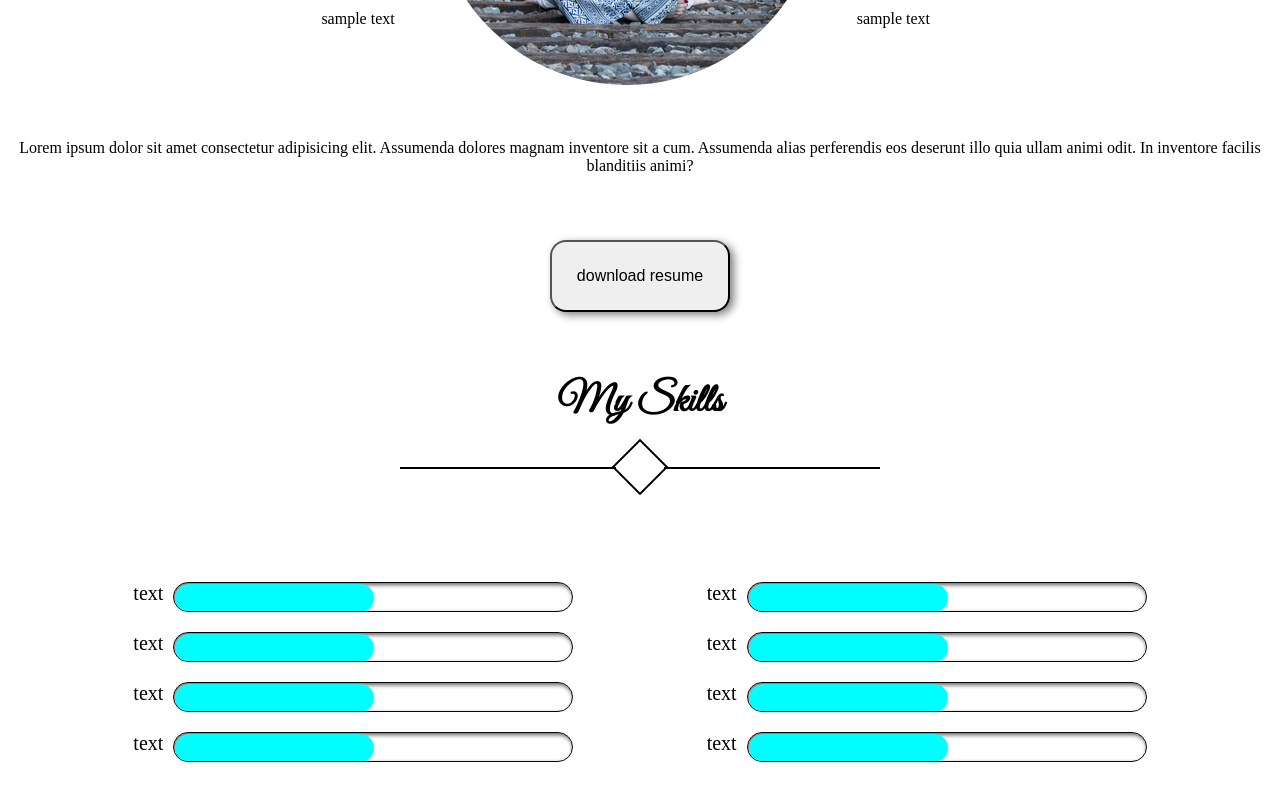
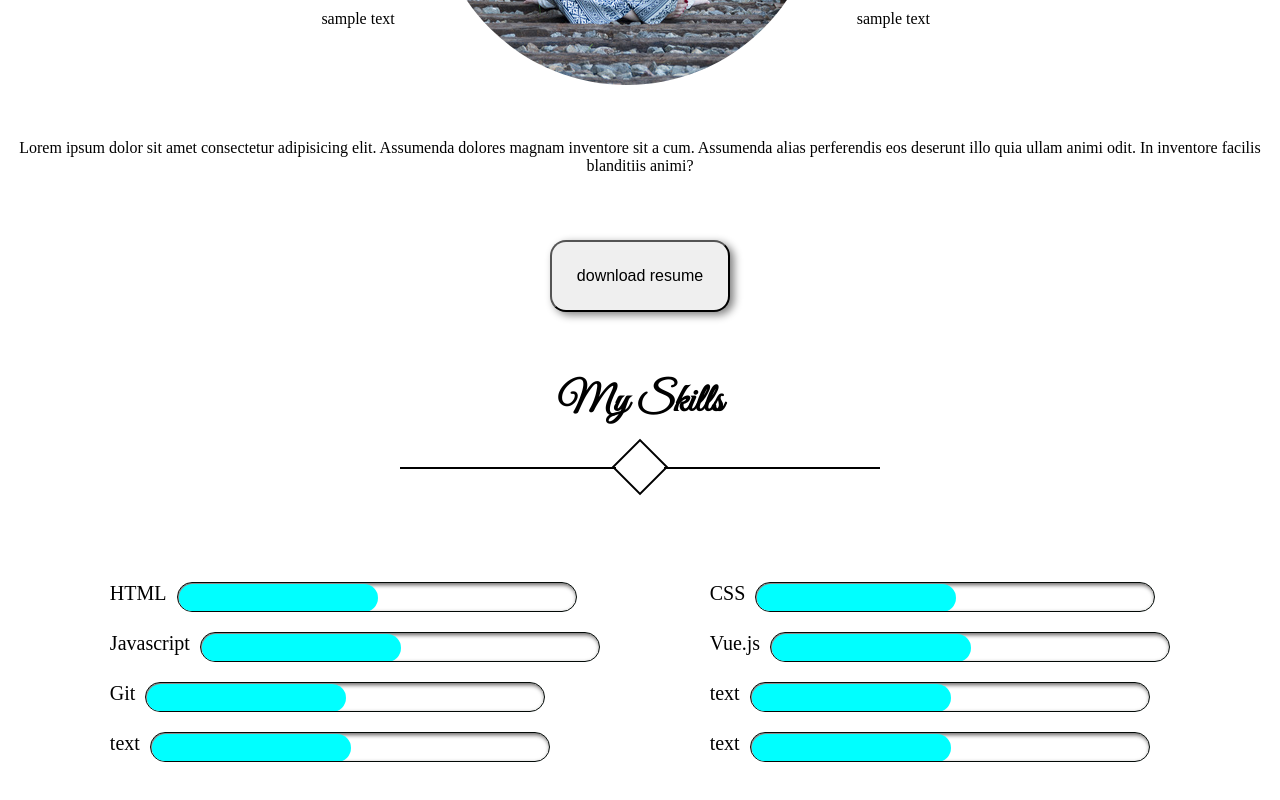
Before and after one commit to mehrnaz-ghaffar/portfolio, a Vue app: page / in a window 1280 px wide. Shown: the part 1347-2147 px from the top of the page. Built offline with nearby package versions, Linux system fonts and the light colour scheme; a web font is replaced by a local one.

Commit message:
chore : added button animation

```diff
--- a/src/App.vue
+++ b/src/App.vue
@@ -9,7 +9,7 @@
       v-on:click="toggle()"
       @mouseover="hover=true"
       @mouseleave="hover=false"
-      v-bind:class="{ navbarActive: opened , navbarHover:hover}"
+      :class="{ navbarActive: opened , navbarHover:hover}"
 
       >
       <h1>MENUE</h1>
@@ -106,15 +106,15 @@
         <div class="skillsContainer">
           <div class="column">
             <div class="progressBar">
-              <span>text</span>
+              <span>HTML</span>
               <progressBar></progressBar>
             </div>
             <div class="progressBar">
-              <span>text</span>
+              <span>Javascript</span>
               <progressBar></progressBar>
             </div>
            <div class="progressBar">
-              <span>text</span>
+              <span>Git</span>
               <progressBar></progressBar>
             </div>
             <div class="progressBar">
@@ -124,11 +124,11 @@
           </div>
           <div class="column">
             <div class="progressBar">
-              <span>text</span>
+              <span>CSS</span>
               <progressBar></progressBar>
             </div>
             <div class="progressBar">
-              <span>text</span>
+              <span>Vue.js</span>
               <progressBar></progressBar>
             </div>
             <div class="progressBar">
@@ -148,6 +148,11 @@
 
 
       </section>
+
+      <setion class="languages">
+
+
+      </setion>
 
 
 
@@ -425,6 +430,18 @@ main::after{
   border-radius: 16px;
   font-size: 1em;
   box-shadow: 4px 3px 9px grey;
+  cursor: pointer;
+  transition: transform .2s;
+}
+
+.button button:hover{
+  /* padding: 25px;
+  border-radius: 16px;
+  font-size: 1em;
+  box-shadow: 4px 3px 9px grey;
+  cursor: pointer; */
+  background-color: rgb(235, 198, 206);
+   transform: scale(1.1);
 }
 
 
```
